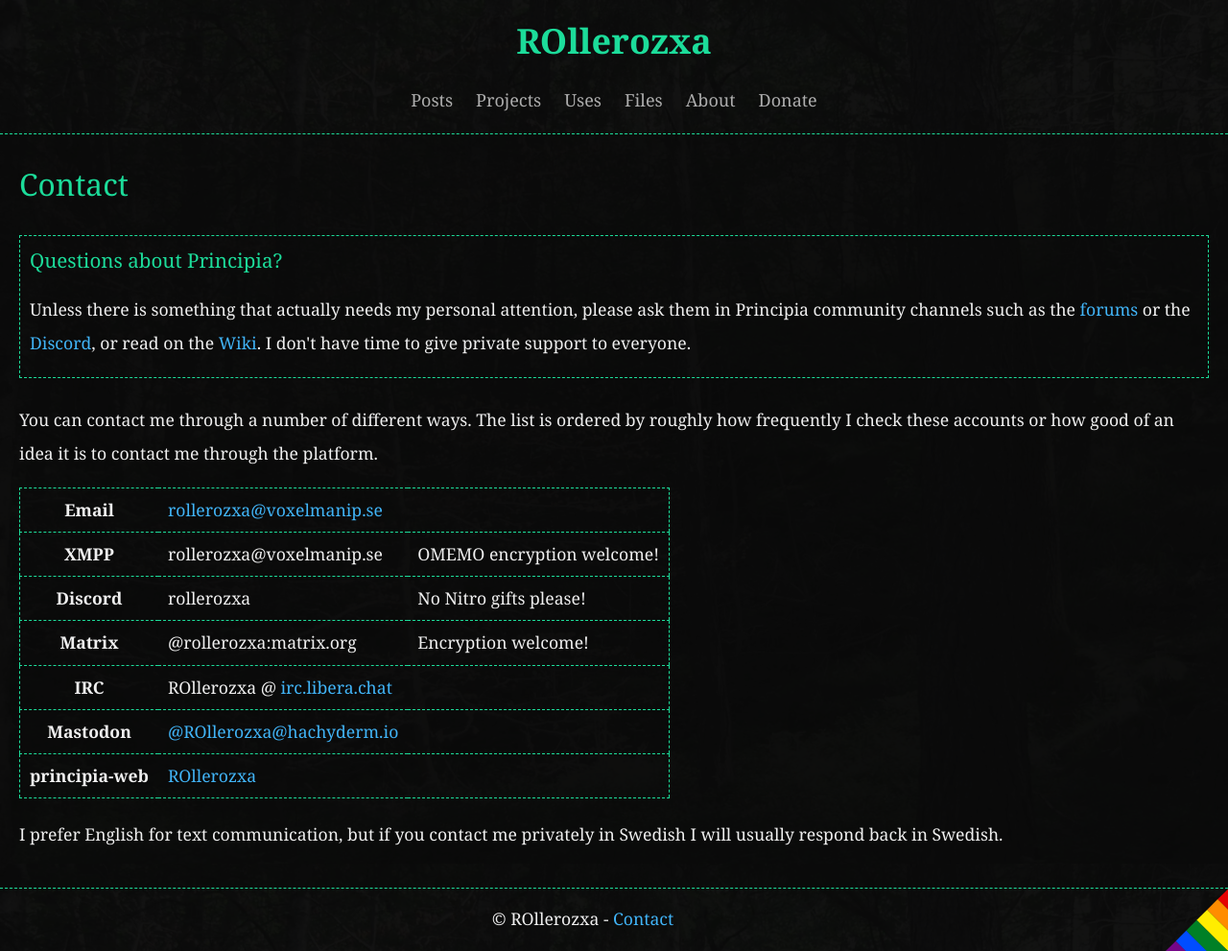
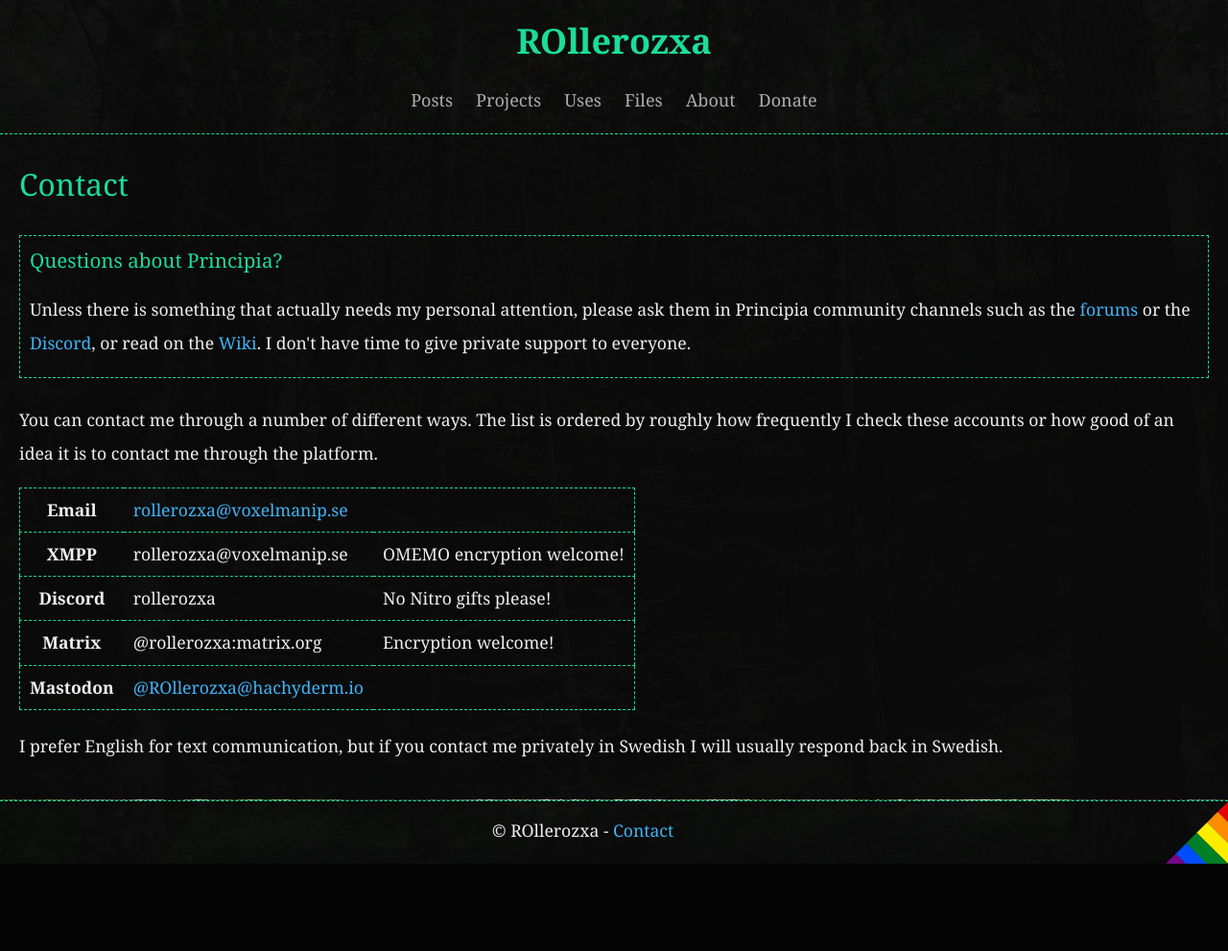
Before and after one commit to rollerozxa/voxelmanip.se, a Jekyll site: the page built from contact.md, in a window 1280 px wide. Shown: the whole page at 96% size. Built offline with Jekyll 4.4.1, drawn with Linux system fonts in a browser that asks for light colours; after the commit the page ends 900 px from its top, so only the background shows below that.

Commit message:
Update contact info again

```diff
--- a/_data/contact.yml
+++ b/_data/contact.yml
@@ -18,14 +18,6 @@
   value: "@rollerozxa:matrix.org"
   note: Encryption welcome!
 
-- id: irc
-  name: IRC
-  value: ROllerozxa @ <a href="https://libera.chat/">irc.libera.chat</a>
-
 - id: mastodon
   name: Mastodon
   value: <a href="https://hachyderm.io/@ROllerozxa">@ROllerozxa@hachyderm.io</a>
-
-- id: principia-web
-  name: principia-web
-  value: <a href="https://principia-web.se/user/1">ROllerozxa</a>
```
